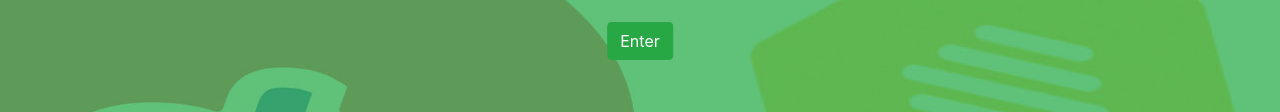
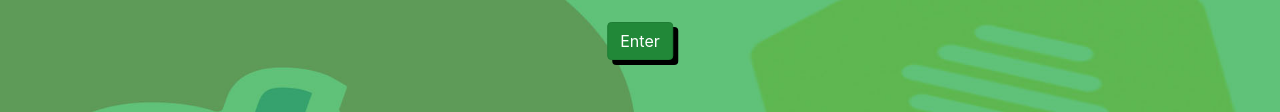
Before and after one commit to techfien/techfien.github.io, a plain HTML site: page welcomepage.html in a window 1280 px wide. In both pictures the pointer is over the button "Enter". Shown: the part 427-539 px from the top of the page. Drawn offline with nearby package versions, Linux system fonts and the light colour scheme; a web font is replaced by a local one.

Commit message:
Add files via upload

```diff
--- a/main2.css
+++ b/main2.css
@@ -27,6 +27,7 @@ background-size: 100% 100%;
   left: 50%;
   /* bring your own prefixes */
   transform: translate(-50%, -50%);
+  box-shadow: 5px 5px black;
 }
 
 h6{
@@ -37,6 +38,9 @@ h6{
 
 
 }
+.btn:hover {
+	opacity: 1;
+}
 
 
 
```
